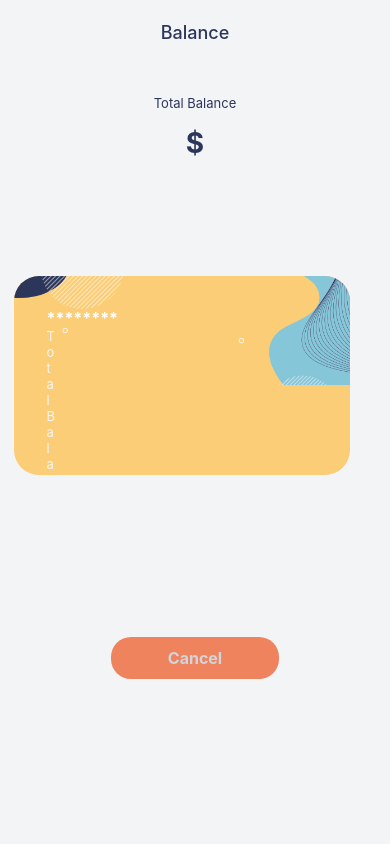
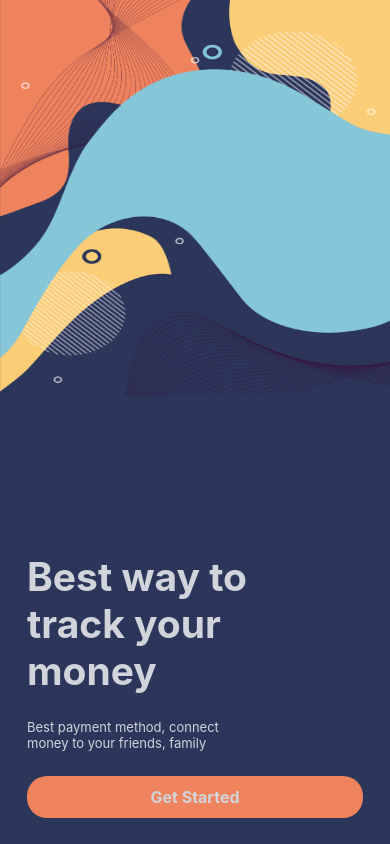
Before and after one commit to dubeyshantanu2/MoneyBag, a React Native app: screen / in a window 390 px wide. Built offline with nearby package versions, Linux system fonts and the light colour scheme.

Commit message:
Complete navigation flow

```diff
--- a/src/components/Cards/CardItem.tsx
+++ b/src/components/Cards/CardItem.tsx
@@ -6,10 +6,19 @@ import SmallText from '../Text/SmallText';
 import RegularText from '../Text/RegularText';
 import cardBackground from '../../assets/bgs/background_transparent.png';
 import {colors} from '../../utils/colors';
+
+import {useNavigation} from '@react-navigation/native';
+import {Props as HomeProp} from '../../screens/Home';
+
 const CardItem: FunctionComponent<CardProps> = props => {
+  const pressHandle = () => {
+    navigation.navigate('Balance', {...props});
+  };
+  const navigation = useNavigation<HomeProp['navigation']>();
+
   return (
     <ImageBackground source={cardBackground} style={styles.imageBackground}>
-      <Pressable onPress={() => {}} style={styles.pressableCard}>
+      <Pressable onPress={pressHandle} style={styles.pressableCard}>
         <View style={styles.pressableView}>
           <View style={styles.cardRow}>
             <RegularText style={{color: colors.white}}>
--- a/src/navigation/RootStack.tsx
+++ b/src/navigation/RootStack.tsx
@@ -21,7 +21,7 @@ const RootStack: FunctionComponent = () => {
   return (
     <NavigationContainer>
       <Stack.Navigator
-        initialRouteName="Balance"
+        initialRouteName="Welcome"
         screenOptions={{
           headerStyle: {
             backgroundColor: colors.graylight,
--- a/src/screens/Home/index.tsx
+++ b/src/screens/Home/index.tsx
@@ -6,7 +6,10 @@ import logo2 from '../../assets/cards/visa_white.png';
 import CardSection from '../../components/Cards/CardSection';
 import TransactionSection from '../../components/Transactions/TransactionSection';
 import {colors} from '../../utils/colors';
-const Home: FunctionComponent = () => {
+import {RootStackParamList} from '../../navigation/RootStack';
+import {NativeStackScreenProps} from '@react-navigation/native-stack';
+export type Props = NativeStackScreenProps<RootStackParamList, 'Home'>;
+const Home: FunctionComponent<Props> = () => {
   const cardData = [
     {
       id: 1,
--- a/src/screens/Welcome/index.tsx
+++ b/src/screens/Welcome/index.tsx
@@ -5,7 +5,9 @@ import background from '../../assets/bgs/background_v1.png';
 import SmallText from '../../components/Text/SmallText';
 import BigText from '../../components/Text/BigText';
 import RegularButton from '../../components/Button/RegularButton';
-
+import {RootStackParamList} from '../../navigation/RootStack';
+import {NativeStackScreenProps} from '@react-navigation/native-stack';
+type Props = NativeStackScreenProps<RootStackParamList, 'Welcome'>;
 const TopSection = () => {
   return (
     <View style={styles.topsection}>
@@ -14,25 +16,24 @@ const TopSection = () => {
   );
 };
 
-const BottomSection = () => {
-  return (
-    <View style={styles.bottomSection}>
-      <BigText style={styles.heading}>Best way to track your money</BigText>
-      <SmallText style={styles.subHeading}>
-        Best payment method, connect money to your friends, family
-      </SmallText>
-      <RegularButton onPress={() => {}}>Get Started</RegularButton>
-    </View>
-  );
-};
-
-const Welcome: FunctionComponent = () => {
+const Welcome: FunctionComponent<Props> = ({navigation}) => {
   return (
     <>
       <StatusBar barStyle={'light-content'} />
       <View style={styles.container} testID="welcome-screen">
         <TopSection />
-        <BottomSection />
+        <View style={styles.bottomSection}>
+          <BigText style={styles.heading}>Best way to track your money</BigText>
+          <SmallText style={styles.subHeading}>
+            Best payment method, connect money to your friends, family
+          </SmallText>
+          <RegularButton
+            onPress={() => {
+              navigation.navigate('Home');
+            }}>
+            Get Started
+          </RegularButton>
+        </View>
       </View>
     </>
   );
```
